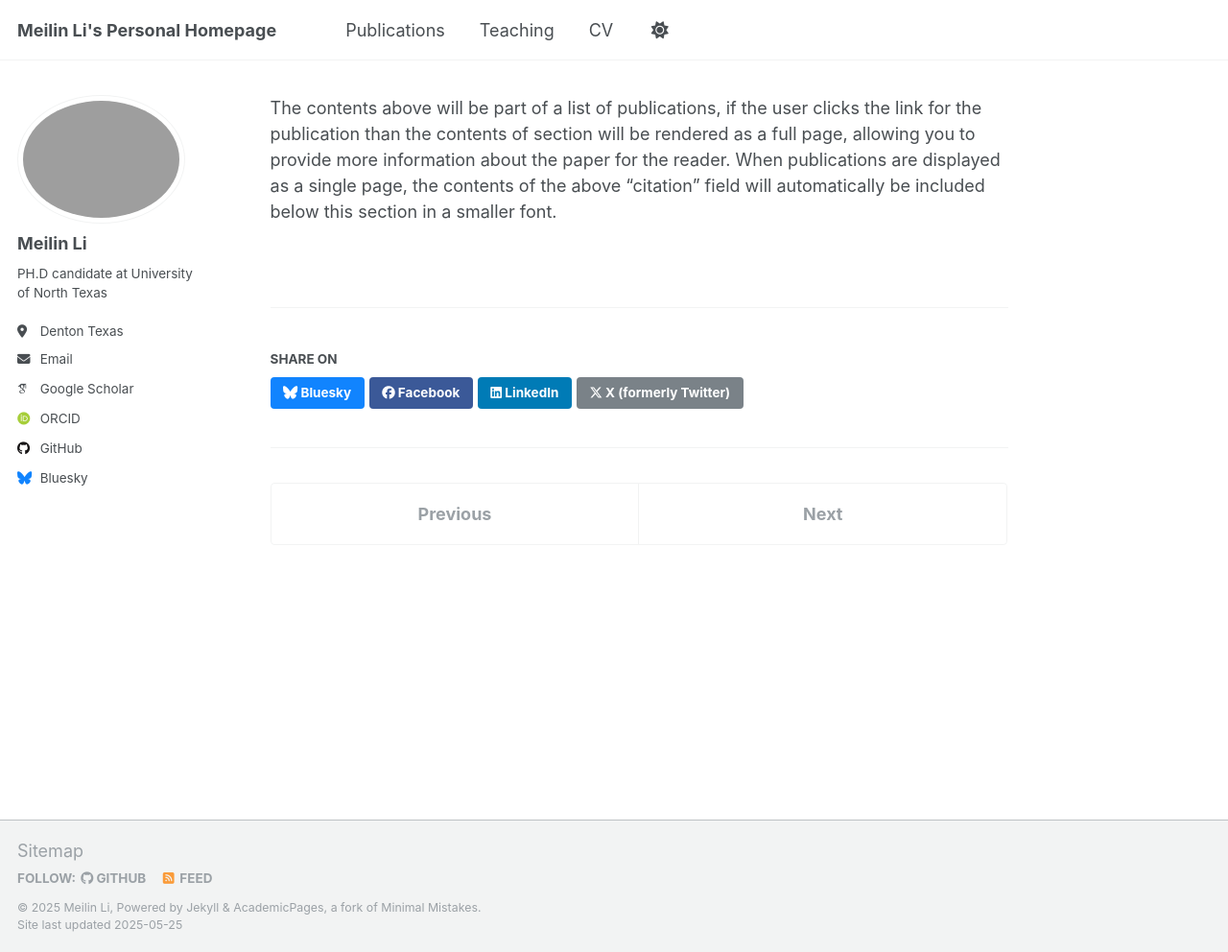
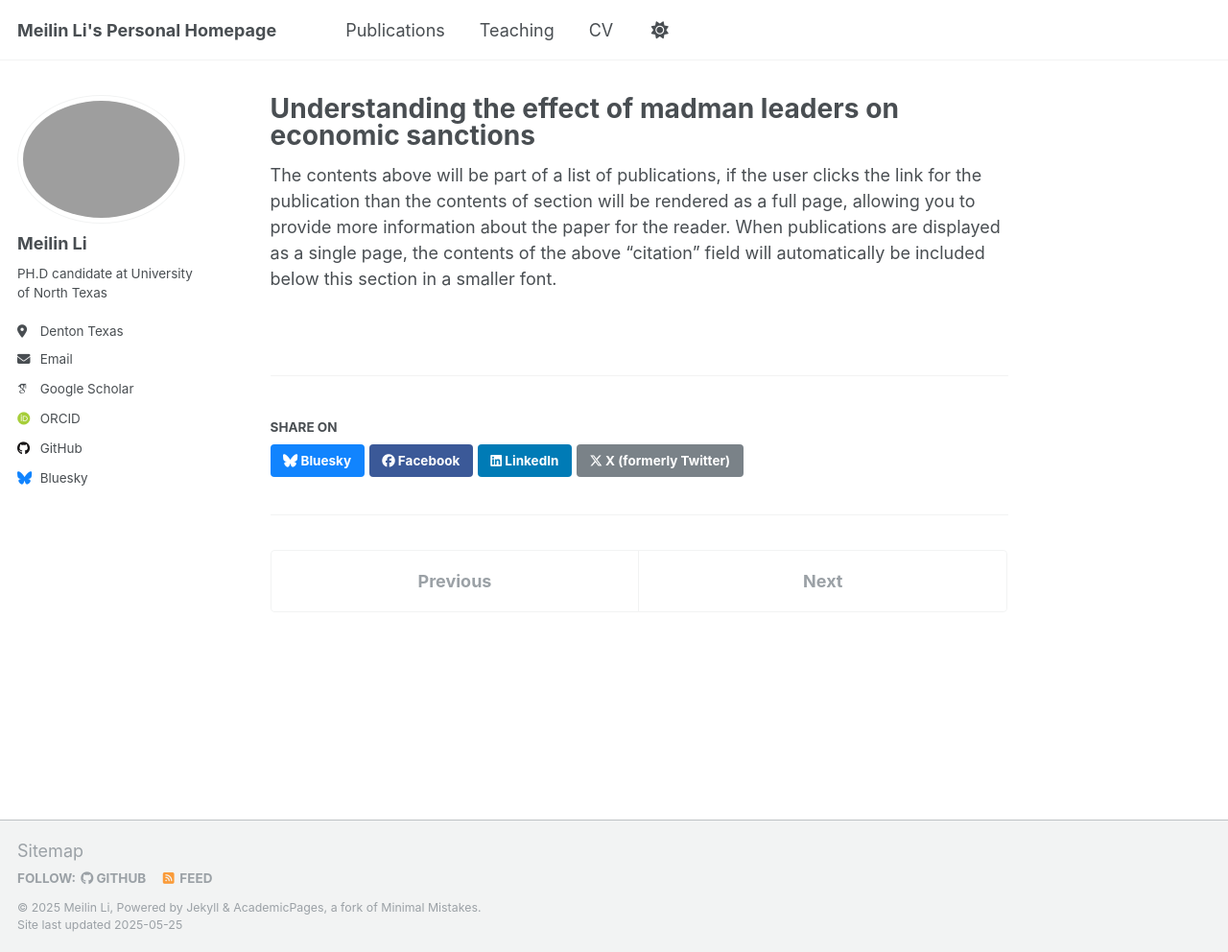
Before and after one commit to meilinlinet/meilinlinet.github.io, a Jekyll site: the page built from _publications/2009-10-01-paper-title-number-1.md, in a window 1280 px wide and 992 px high. Shown: the whole window at 96% size. Built offline with Jekyll 4.4.1, drawn with Linux system fonts in a browser that asks for light colours; some web fonts are replaced; part of the change alters nothing that is shown.

Commit message:
Update 2009-10-01-paper-title-number-1.md

```diff
--- a/_publications/2009-10-01-paper-title-number-1.md
+++ b/_publications/2009-10-01-paper-title-number-1.md
@@ -4,14 +4,15 @@ collection: publications
 category: manuscripts
 permalink: /publication/2009-10-01-paper-title-number-1
 excerpt: ''
-date: 2025
+date: 2025-03-13
 venue: 'Journal 1'
 slidesurl: 'http://academicpages.github.io/files/slides1.pdf'
 paperurl: '[http://academicpages.github.io/files/paper1.pdf](https://www.tandfonline.com/doi/full/10.1080/03050629.2025.2473355)'
 bibtexurl: 'http://academicpages.github.io/files/bibtex1.bib'
-citation: '2025. &quot;[Understanding the effect of madman leaders on economic sanctions](https://www.tandfonline.com/doi/full/10.1080/03050629.2025.2473355)&quot;
+citation: '2025. &quot;[Understanding the effect of madman leaders on economic sanctions](https://www.tandfonline.com/doi/full/10.1080/03050629.2025.2473355)&quot;'
 pagenumbers: '320–343'
 journalname: 'International Interactions'
 journalissue: '51(2)'
+publishedyear: 2025
 ---
 The contents above will be part of a list of publications, if the user clicks the link for the publication than the contents of section will be rendered as a full page, allowing you to provide more information about the paper for the reader. When publications are displayed as a single page, the contents of the above "citation" field will automatically be included below this section in a smaller font.
```
